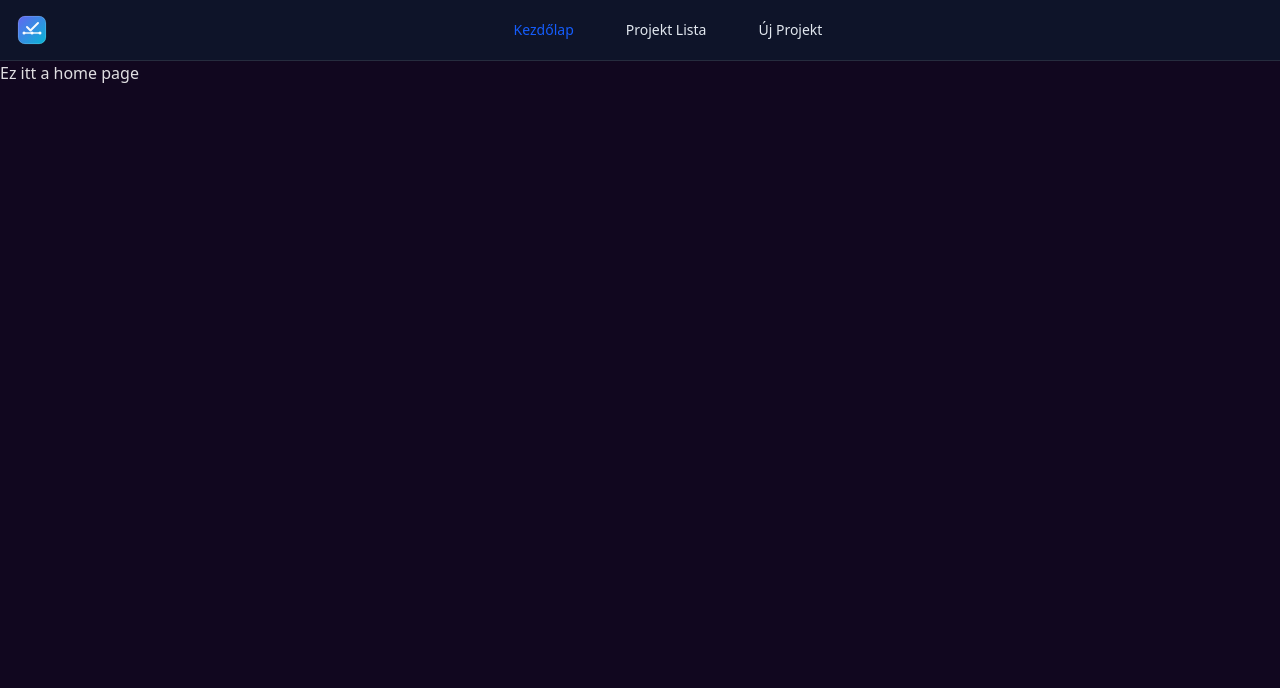
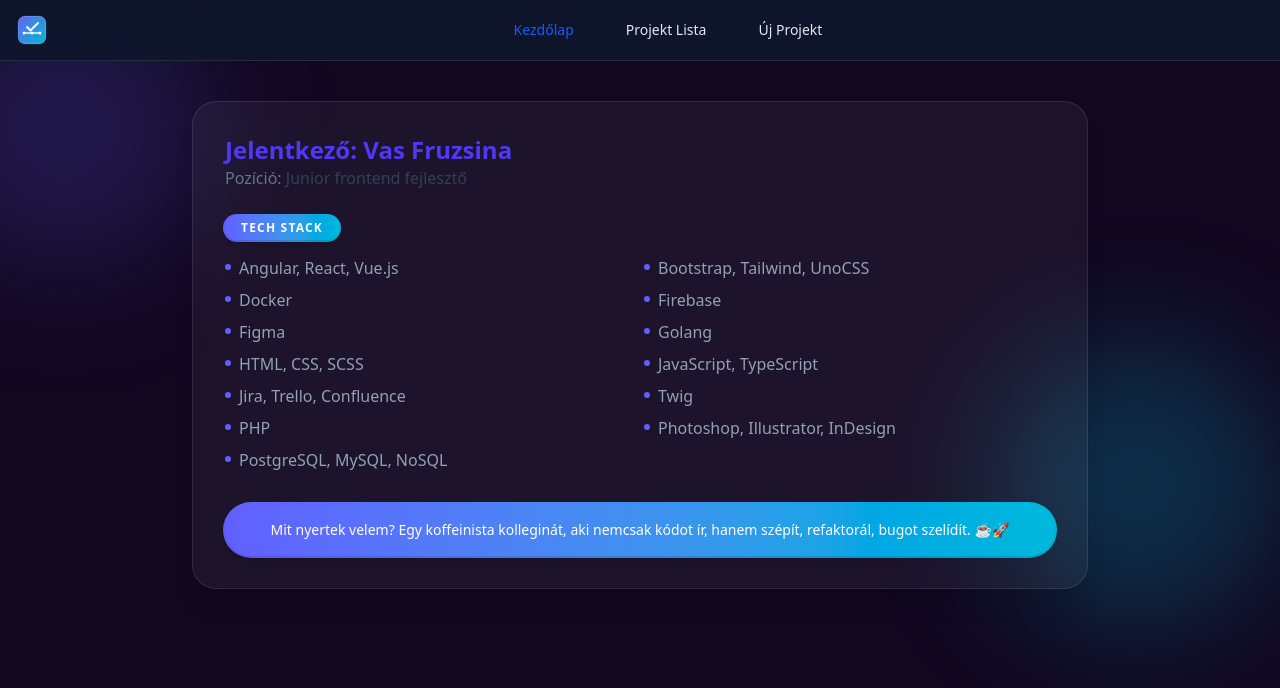
Before and after one commit to VasFruzsina/DDC_test, a Vue app in the folder DDC_test/: page / in a window 1280 px wide. Shown: the top 688 px of the page. Built offline with nearby package versions, Linux system fonts and the light colour scheme.

Commit message:
l3:feature_4: home component

```diff
--- a/DDC_test/src/components/layouts/Home.vue
+++ b/DDC_test/src/components/layouts/Home.vue
@@ -1,5 +1,78 @@
-<script setup lang="ts"></script>
+<script setup lang="ts">
+const techStack = [
+  'Angular, React, Vue.js',
+  'Bootstrap, Tailwind, UnoCSS',
+  'Docker',
+  'Firebase',
+  'Figma',
+  'Golang',
+  'HTML, CSS, SCSS',
+  'JavaScript, TypeScript',
+  'Jira, Trello, Confluence',
+  'Twig',
+  'PHP',
+  'Photoshop, Illustrator, InDesign',
+  'PostgreSQL, MySQL, NoSQL',
+];
+</script>
 
 <template>
-  <div>Ez itt a home page</div>
+  <section class="relative min-h-[70vh] p-10">
+    <div class="pointer-events-none absolute inset-0 -z-10">
+      <div
+        class="absolute -top-20 -left-20 h-72 w-72 rounded-full bg-indigo-500/20 blur-3xl"
+      ></div>
+      <div
+        class="absolute bottom-0 right-0 h-72 w-72 rounded-full bg-cyan-400/20 blur-3xl"
+      ></div>
+    </div>
+    <div
+      class="mx-auto max-w-4xl rounded-3xl border border-white/10 bg-white/5 p-8 shadow-xl backdrop-blur-md"
+    >
+      <header class="mb-6">
+        <h1 class="text-2xl font-semibold text-indigo-600 dark:text-slate-100">
+          Jelentkező: Vas Fruzsina
+        </h1>
+        <p class="text-slate-500">
+          Pozíció:
+          <span class="font-medium text-slate-700 dark:text-slate-200"
+            >Junior frontend fejlesztő</span
+          >
+        </p>
+      </header>
+      <div class="mb-2">
+        <span
+          class="inline-block rounded-full px-4 py-1 text-xs font-bold tracking-widest text-white dark:text-blue-400 shadow-md dark:bg-slate-800/80 relative"
+        >
+          <span class="absolute -inset-0.5 rounded-full z-[-1] bg-gradient-to-r from-indigo-500 to-cyan-500"></span>
+          <span class="relative z-10">TECH STACK</span>
+        </span>
+      </div>
+      <ul
+        class="mt-4 grid grid-cols-1 gap-2 md:grid-cols-2"
+      >
+        <li
+          v-for="(item, i) in techStack"
+          :key="item"
+          :class="['flex items-start gap-2', i === techStack.length - 1 ? 'md:col-span-2' : '']"
+        >
+          <span class="mt-2 h-1.5 w-1.5 rounded-full bg-indigo-500"></span>
+          <span class="text-slate-400">{{ item }}</span>
+        </li>
+      </ul>
+
+      <footer
+        class="mt-8 rounded-full p-4 text-sm text-white dark:text-blue-400 shadow-md text-center dark:bg-slate-800/80 relative"
+      >
+        <span class="absolute -inset-0.5 rounded-full z-[-1] bg-gradient-to-r from-indigo-500 to-cyan-500"></span>
+        <p class="relative z-10">
+          Mit nyertek velem?
+          <span class="font-medium">Egy koffeinista kolleginát</span>, aki
+          nemcsak kódot ír, hanem
+          <span class="font-medium">szépít, refaktorál, bugot szelídít</span>.
+          ☕🚀
+        </p>
+      </footer>
+    </div>
+  </section>
 </template>
```
